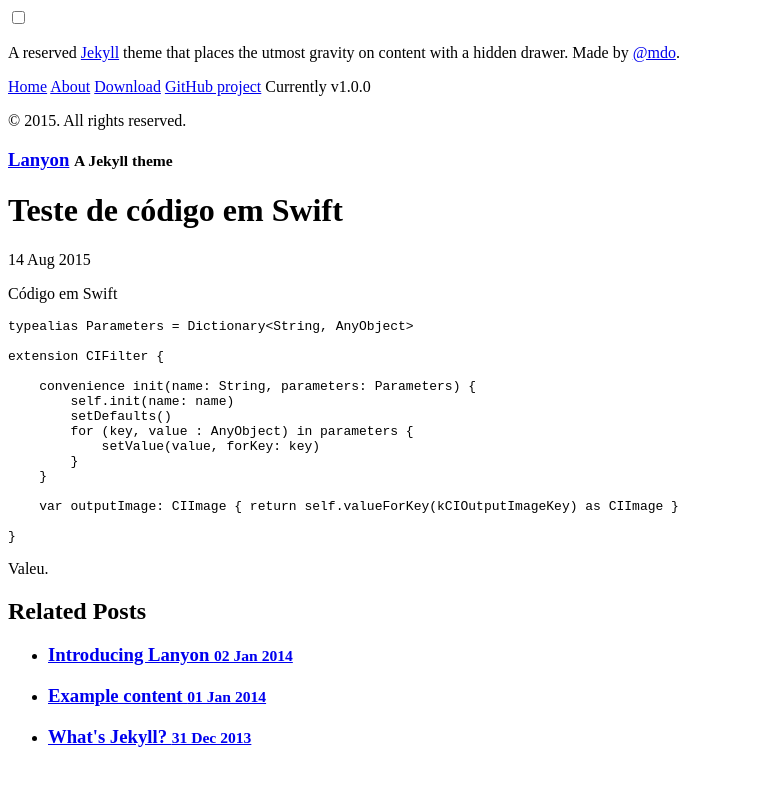
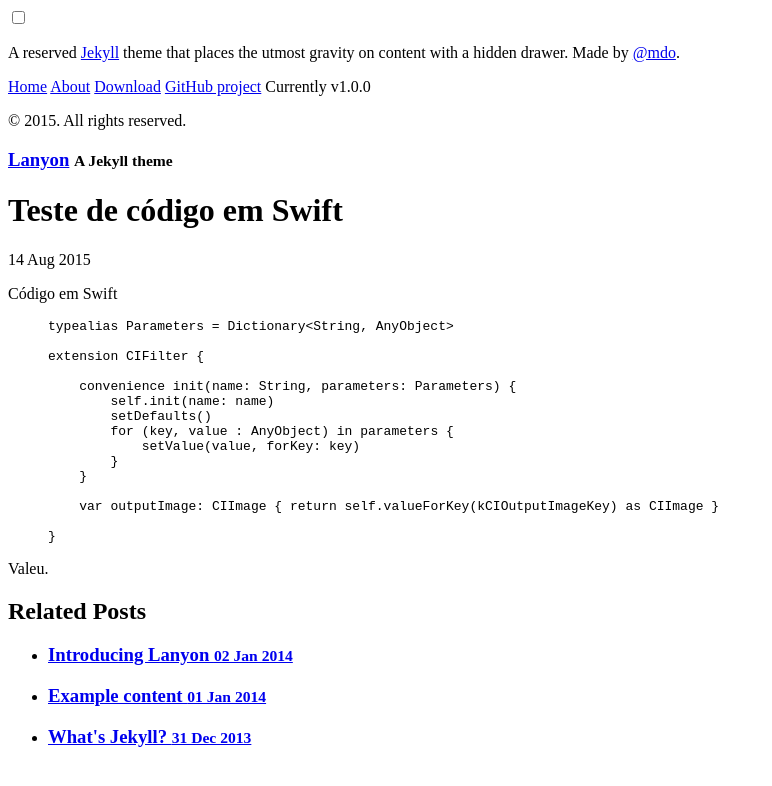
Before and after one commit to Invariante/invariante, a Jekyll site: the page built from _posts/2015-08-14-swift.md, in a window 1280 px wide. Shown: the top 786 px of the page, without its empty margins (0-772 px from the left). Built offline with Jekyll 4.4.1, drawn with Linux system fonts in a browser that asks for light colours; Markdown is read by kramdown in place of the engine named in the settings.

Commit message:
Adds test page

````diff
--- a/_posts/2015-08-14-swift.md
+++ b/_posts/2015-08-14-swift.md
@@ -5,7 +5,7 @@ title: Teste de código em Swift
 
 Código em Swift
 
-```
+{% highlight swift %}
 typealias Parameters = Dictionary<String, AnyObject>
 
 extension CIFilter {
@@ -21,6 +21,6 @@ extension CIFilter {
     var outputImage: CIImage { return self.valueForKey(kCIOutputImageKey) as CIImage }
 
 }
-```
+{% endhighlight %}
 
 Valeu.
````
